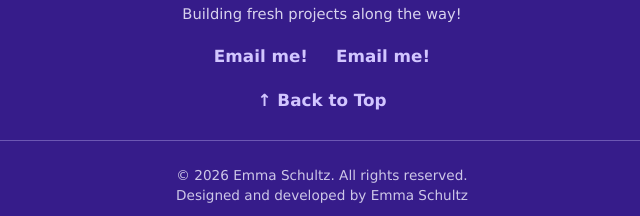
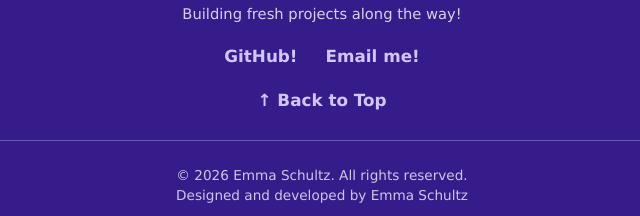
Before and after one commit to Emma-Schultz/Website-Portfolio, a plain HTML site: page index.html in a window 1280 px wide. Shown: the part 3238-3454 px from the top of the page, 318-958 px from the left. Drawn offline with Linux system fonts and the light colour scheme.

Commit message:
Added GitHub contact

```diff
--- a/index.html
+++ b/index.html
@@ -130,7 +130,7 @@
                 <p class="footer-role">IT &amp; Web Programming Student</p>
                 <p class="footer-tagline">Building fresh projects along the way!</p>
                 <div class="footer-links">
-                    <a href="emmals896912@outlook.com">Email me!</a>
+                    <a href="https://github.com/Emma-Schultz">GitHub!</a>
                     <a href="emmals896912@outlook.com">Email me!</a>
                 </div>
                 <a href="#" class="back-to-top">&uarr; Back to Top</a>
```
